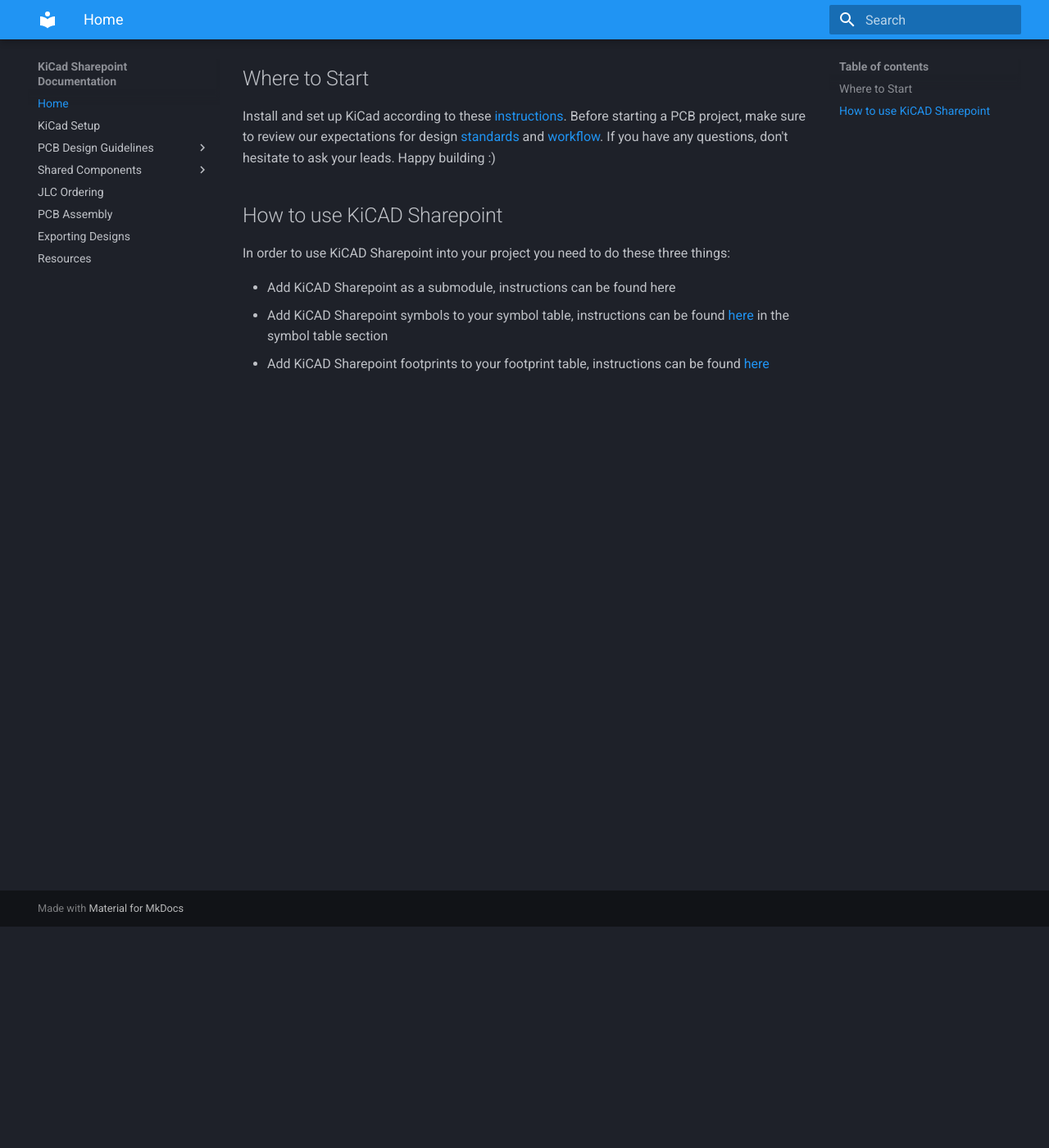
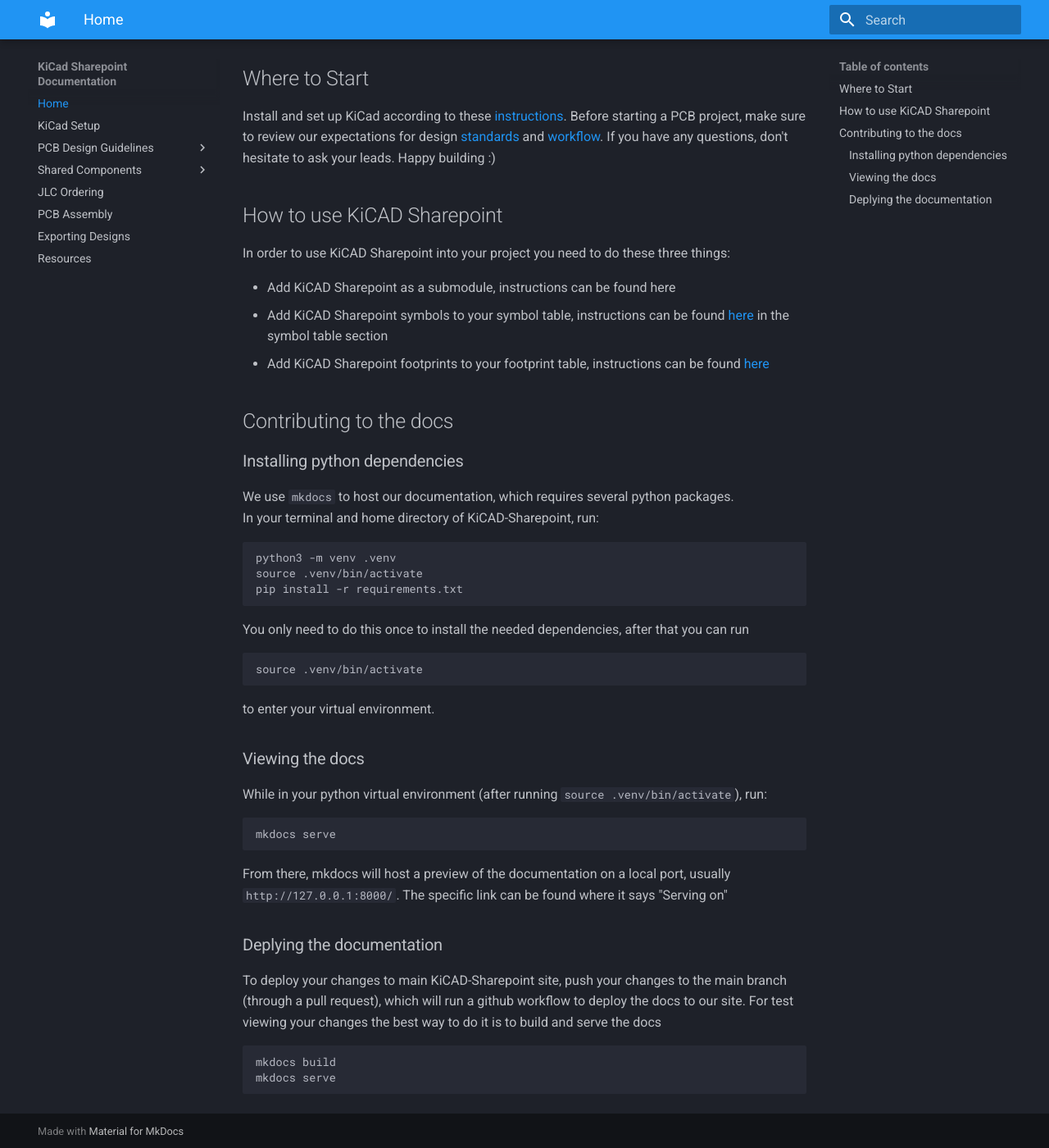
Before and after one commit to lhr-solar/KiCAD-Sharepoint, an MkDocs documentation site: the page built from docs/README.md, in a window 1280 px wide and 1400 px high, scrolled down 270 px. Shown: the whole window at 82% size. Built offline with MkDocs 1.6.1 and Material for MkDocs 9.7.7, drawn with Linux system fonts in a browser that asks for light colours.

Commit message:
add instructions on how to mkdocs

````diff
--- a/docs/README.md
+++ b/docs/README.md
@@ -1,11 +1,41 @@
 # Welcome to the KiCad Sharepoint Documentation
 Welcome to the LHRs KiCad Sharepoint! KiCad-Sharepoint contains the shared symbols, footprints, and design blocks used to develop our custom PCBs for our solar-powered vehicle. Additionally, this documentation contains helpful guides for setting up and using KiCad with our standardized design process. Any inaccurate or outright wrong information should be blamed on our Platform Lead, Lakshay Gupta.
 ## Where to Start
-Install and set up KiCad according to these [instructions](./KiCad-Setup/). Before starting a PCB project, make sure to review our expectations for design [standards](./Standards/) and [workflow](./Workflow/). If you have any questions, don't hesitate to ask your leads. Happy building :)
+Install and set up KiCad according to these [instructions](./KiCad-Setup.md/). Before starting a PCB project, make sure to review our expectations for design [standards](./Standards.md/) and [workflow](./Workflow.md/). If you have any questions, don't hesitate to ask your leads. Happy building :)
 
 ## How to use KiCAD Sharepoint
 In order to use KiCAD Sharepoint into your project you need to do these three things:
 
 - Add KiCAD Sharepoint as a submodule, instructions can be found here
-- Add KiCAD Sharepoint symbols to your symbol table, instructions can be found [here](./Workflow/) in the symbol table section
-- Add KiCAD Sharepoint footprints to your footprint table, instructions can be found [here](./Workflow/)
+- Add KiCAD Sharepoint symbols to your symbol table, instructions can be found [here](./Workflow.md/) in the symbol table section
+- Add KiCAD Sharepoint footprints to your footprint table, instructions can be found [here](./Workflow.md/)
+
+## Contributing to the docs
+
+### Installing python dependencies
+We use ``mkdocs`` to host our documentation, which requires several python packages.
+In your terminal and home directory of KiCAD-Sharepoint, run:
+```sh
+python3 -m venv .venv
+source .venv/bin/activate
+pip install -r requirements.txt
+```
+You only need to do this once to install the needed dependencies, after that you can run
+```sh
+source .venv/bin/activate
+```
+to enter your virtual environment.
+
+### Viewing the docs
+While in your python virtual environment (after running ```source .venv/bin/activate```), run:
+```sh
+mkdocs serve
+```
+From there, mkdocs will host a preview of the documentation on a local port, usually ```http://127.0.0.1:8000/```. The specific link can be found where it says "Serving on"
+
+### Deplying the documentation
+To deploy your changes to main KiCAD-Sharepoint site, push your changes to the main branch (through a pull request), which will run a github workflow to deploy the docs to our site. For test viewing your changes the best way to do it is to build and serve the docs
+```sh
+mkdocs build
+mkdocs serve
+```
````
Also changed, not shown: README.md (deleted, +0 -2 lines), docs/Workflow.md (+2 -2 lines), 1 other file.
